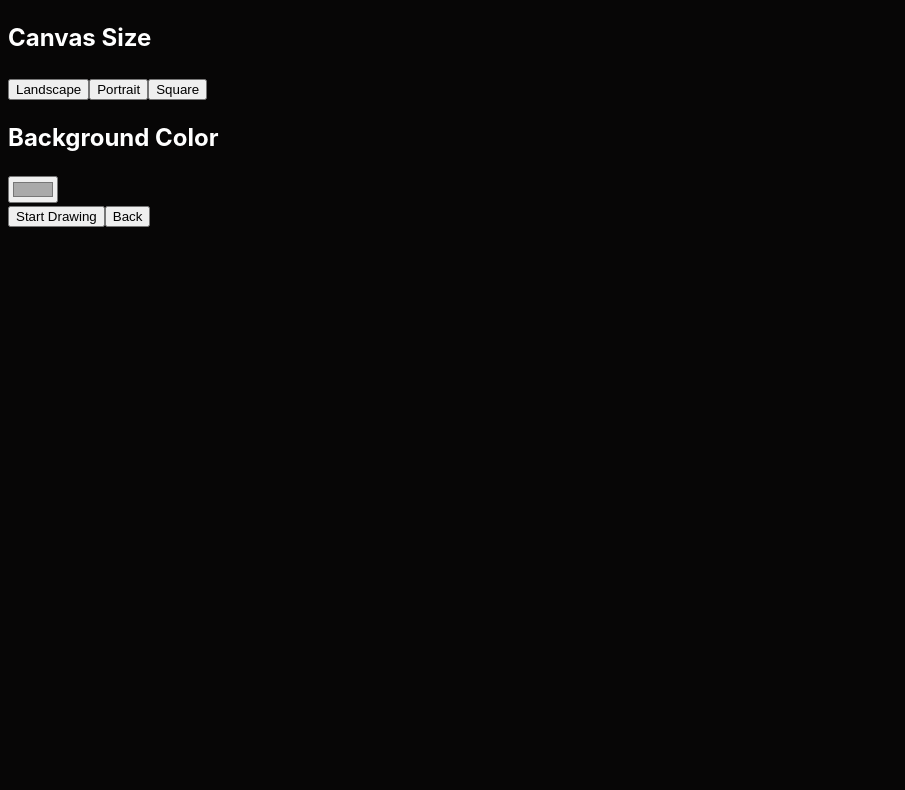
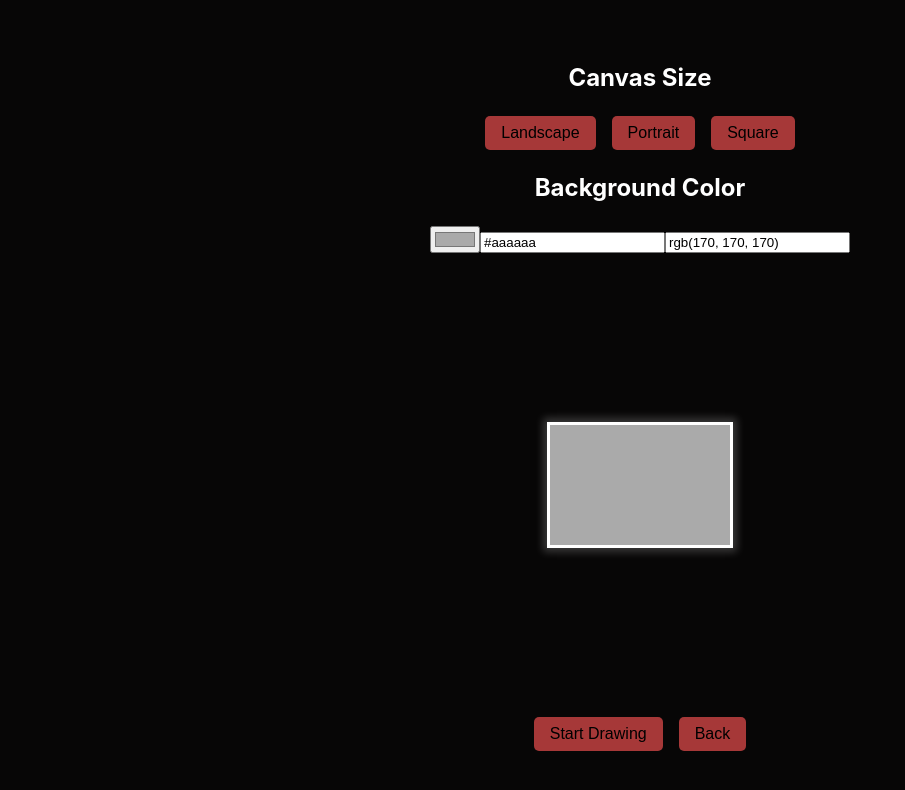
Before and after one commit to PxPerfectMike/stipple, a React (Vite) app: page /setup in a window 1280 px wide. Shown: the top 790 px of the page, without its empty margins (0-905 px from the left). Built offline with nearby package versions, Linux system fonts and the light colour scheme; a web font is replaced by a local one.

Commit message:
add prelim styles for better nav and testing

```diff
--- a/src/App.css
+++ b/src/App.css
@@ -7,8 +7,33 @@
 	min-width: 100%;
 }
 
-.setup {
-	color: #fff;
+.draw {
+	display: flex;
+	height: 100vh;
+}
+
+.controls {
+	background-color: #f5f5f5;
+	width: 20%;
+	height: 100%;
+	display: flex;
+	flex-direction: column;
+	justify-content: flex-start;
+	align-items: center;
+	padding: 20px;
+	box-sizing: border-box;
+}
+
+.drawing-canvas {
+	display: block;
+	margin: auto;
+	border: 3px solid #f5f5f5;
+}
+
+.controls {
+	background-color: #c53a3a;
+	width: 20%;
+	height: 100vh;
 }
 
 .dot {
@@ -34,11 +59,66 @@
 
 .title {
 	font-family: 'Rubik Puddles', cursive;
+	color: #ffffff;
 }
 
 .navbar {
 	display: flex;
 	align-items: center;
+}
+
+.setup {
+	display: flex;
+	flex-direction: column;
+	align-items: center;
+	background-color: #070606;
+	color: #fff;
+	height: 100vh;
+	padding: 2rem;
+}
+
+.canvas-options {
+	display: flex;
+	gap: 1rem;
+}
+
+.canvas-preview {
+	display: flex;
+	justify-content: center;
+	align-items: center;
+	margin-top: 2rem;
+	width: 100%;
+	height: 50%;
+}
+
+.preview {
+	border: 3px solid #fff;
+	box-shadow: 0 0 8px 4px rgba(255, 255, 255, 0.2);
+	width: 180px !important;
+	height: 120px !important;
+}
+
+.buttons {
+	display: flex;
+	gap: 1rem;
+	margin-top: 2rem;
+}
+
+button {
+	background-color: #a63838;
+	border: none;
+	padding: 0.5rem 1rem;
+	border-radius: 5px;
+	font-size: 1rem;
+	cursor: pointer;
+}
+
+button:hover {
+	background-color: #ddd;
+}
+
+input[type='color'] {
+	cursor: pointer;
 }
 
 nav {
--- a/src/pages/Draw.jsx
+++ b/src/pages/Draw.jsx
@@ -234,23 +234,11 @@ function Draw() {
 	};
 
 	return (
-		<div className='App'>
+		<div className='draw'>
+			<div className='controls'>
 				<Link to='/'>Home</Link>
 				<p style={{ userSelect: 'none' }}>Draw</p>
-			<canvas
-				ref={canvasRef}
-				onMouseDown={handleMouseDown}
-				onMouseUp={handleMouseUp}
-				onMouseMove={handleMouseMove}
-				style={{
-					display: 'block',
-					float: 'right',
-					marginRight: '3%',
-					border: '3px solid #f5f5f5',
-				}}
-			></canvas>
-
-			<div className='button-group' style={{ zIndex: 2 }}>
+				<div className='button-group'>
 					<button style={{ userSelect: 'none' }} onClick={handleIncrement}>
 						+dotSize
 					</button>
@@ -273,6 +261,14 @@ function Draw() {
 					</button>
 				</div>
 			</div>
+			<canvas
+				ref={canvasRef}
+				onMouseDown={handleMouseDown}
+				onMouseUp={handleMouseUp}
+				onMouseMove={handleMouseMove}
+				className='drawing-canvas'
+			></canvas>
+		</div>
 	);
 }
 
--- a/src/pages/Setup.jsx
+++ b/src/pages/Setup.jsx
@@ -17,8 +17,33 @@ function Setup() {
 		setBackgroundColor(color);
 	};
 
+	const hexToRgb = (hex) => {
+		const bigint = parseInt(hex.slice(1), 16);
+		const r = (bigint >> 16) & 255;
+		const g = (bigint >> 8) & 255;
+		const b = bigint & 255;
+
+		return `rgb(${r}, ${g}, ${b})`;
+	};
+
+	const rgbToHex = (rgb) => {
+		const [r, g, b] = rgb
+			.substring(4, rgb.length - 1)
+			.replace(/ /g, '')
+			.split(',');
+
+		return (
+			'#' +
+			[r, g, b]
+				.map((x) => {
+					const hex = parseInt(x).toString(16);
+					return hex.length === 1 ? '0' + hex : hex;
+				})
+				.join('')
+		);
+	};
+
 	const handleStartDrawing = () => {
-		// Pass the settings to the Draw component via state
 		navigate('/draw', { state: { canvasDimensions, backgroundColor } });
 	};
 
@@ -29,17 +54,47 @@ function Setup() {
 	return (
 		<div className='setup'>
 			<h2>Canvas Size</h2>
+			<div className='canvas-options'>
 				<button onClick={() => handleSetCanvasSize(800, 600)}>Landscape</button>
 				<button onClick={() => handleSetCanvasSize(600, 800)}>Portrait</button>
 				<button onClick={() => handleSetCanvasSize(600, 600)}>Square</button>
-
+			</div>
 			<h2>Background Color</h2>
+			<div className='color-inputs'>
 				<input
 					type='color'
 					value={backgroundColor}
 					onChange={(e) => handleSetColor(e.target.value)}
 				/>
-
+				<input
+					type='text'
+					value={backgroundColor}
+					onChange={(e) => {
+						if (e.target.value.startsWith('#')) {
+							handleSetColor(e.target.value);
+						}
+					}}
+				/>
+				<input
+					type='text'
+					value={hexToRgb(backgroundColor)}
+					onChange={(e) => {
+						if (e.target.value.toLowerCase().startsWith('rgb')) {
+							handleSetColor(rgbToHex(e.target.value));
+						}
+					}}
+				/>
+			</div>
+			<div className='canvas-preview'>
+				<div
+					className='preview'
+					style={{
+						width: `${canvasDimensions.width / 10}px`,
+						height: `${canvasDimensions.height / 10}px`,
+						backgroundColor: backgroundColor,
+					}}
+				></div>
+			</div>
 			<div className='buttons'>
 				<button onClick={handleStartDrawing}>Start Drawing</button>
 				<button onClick={handleGoBack}>Back</button>
```
Lines whose indentation alone changed are shown as unchanged.
